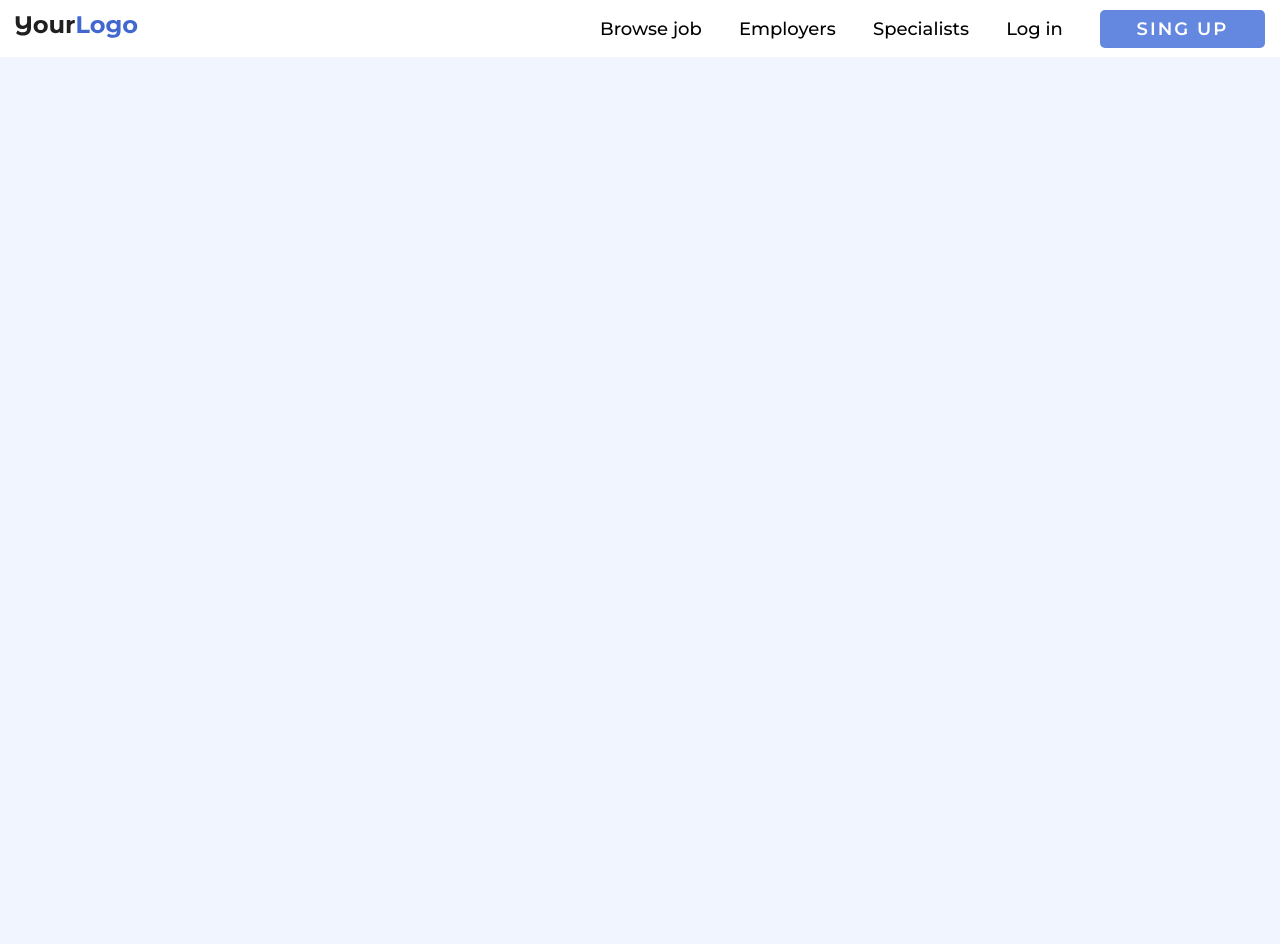
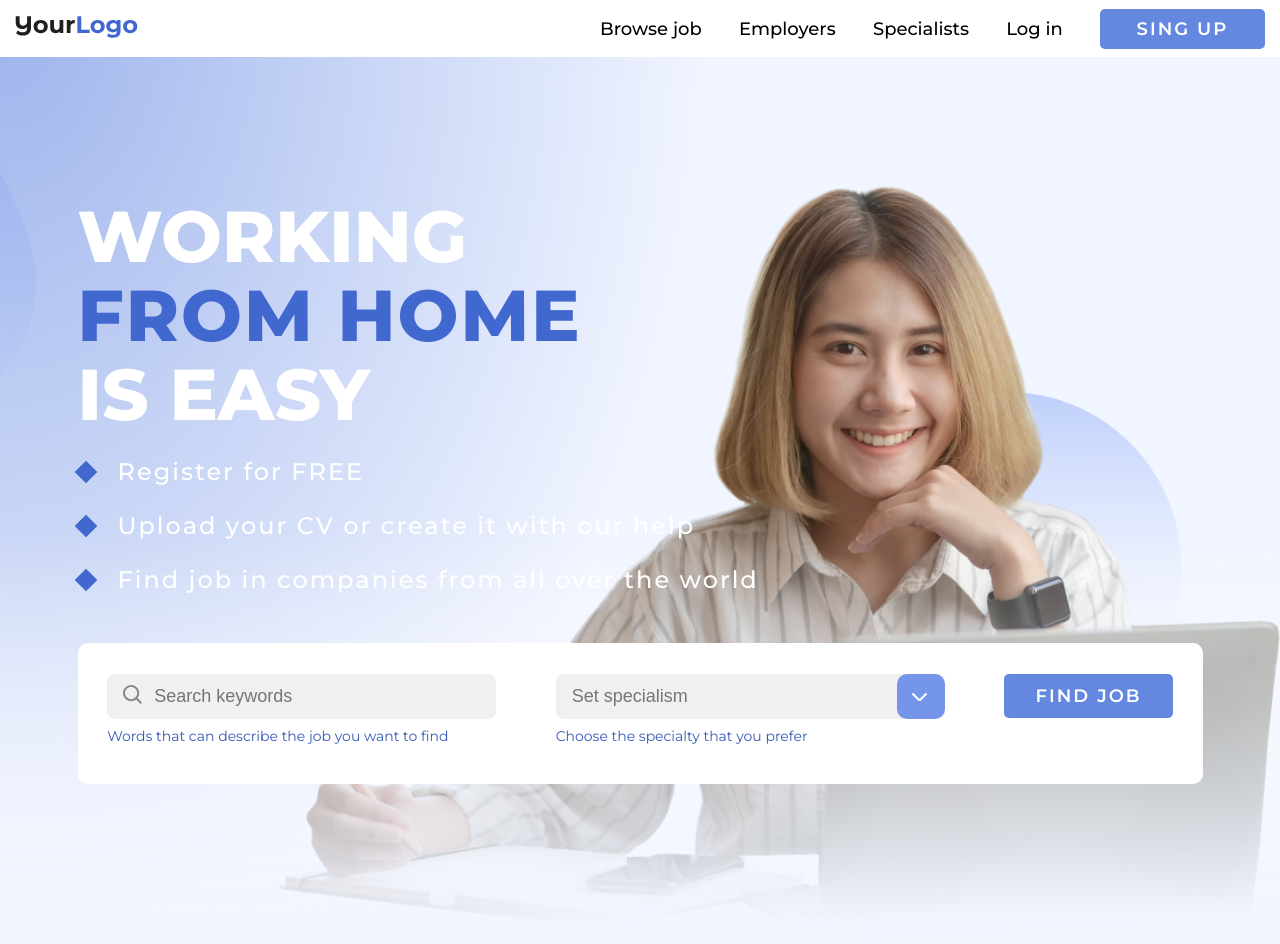
Before and after one commit to project-yourLogo/yourLogo, a plain HTML site: page index.html in a window 1280 px wide. Before the commit the page ends 800 px from the top, so only its background shows below. Drawn offline with Linux system fonts and the light colour scheme.

Commit message:
main page was created

```diff
--- a/css/style.css
+++ b/css/style.css
@@ -10,6 +10,10 @@
   min-width: 290px;
   margin: 0 auto;
   padding: 0px 15px;
+}
+
+.container-working {
+  max-width: 1125px;
 }
 
 body {
@@ -84,8 +88,6 @@ article, aside, details, figcaption, figure, footer, header, hgroup, main, nav,
   top: 0;
   left: 0;
   z-index: 50;
-  position: relative;
-  z-index: 3;
 }
 
 .header::before {
@@ -145,7 +147,7 @@ article, aside, details, figcaption, figure, footer, header, hgroup, main, nav,
   border-radius: 5px;
   width: 165px;
   color: #ffffff;
-  padding: 10px 0px;
+  padding: 11px 0px;
   display: block;
   text-align: center;
   text-transform: uppercase;
@@ -267,3 +269,233 @@ article, aside, details, figcaption, figure, footer, header, hgroup, main, nav,
     z-index: 3;
   }
 }
+
+.main-gradient {
+  padding-top: 57px;
+  background: radial-gradient(55.41% 101.69% at 0% 0%, rgba(100, 135, 223, 0.6) 0%, rgba(25, 88, 244, 0) 100%);
+  background-color: rgba(25, 88, 244, 0) 100%;
+}
+
+.working {
+  background: url("/images/Section_1_bg.png") no-repeat right center/cover;
+  height: 100vh;
+  padding-top: 140px;
+}
+
+.working__title {
+  font-size: 72px;
+  text-transform: uppercase;
+  font-weight: 800;
+  color: #ffffff;
+  line-height: 79px;
+  margin-bottom: 25px;
+}
+
+.working__title span {
+  display: block;
+  letter-spacing: 2px;
+  color: #4068CF;
+}
+
+.working__list {
+  margin-bottom: 50px;
+}
+
+.working__list li {
+  font-size: 24px;
+  letter-spacing: 2px;
+  line-height: 26px;
+  font-weight: 500;
+  position: relative;
+  padding-left: 40px;
+  margin-bottom: 28px;
+}
+
+.working__list li::before {
+  content: '';
+  position: absolute;
+  display: block;
+  width: 16px;
+  height: 16px;
+  background-color: #4068CF;
+  transform: rotate(45deg);
+  top: calc(50% - 8px);
+  left: 0;
+}
+
+.working__list a {
+  text-decoration: none;
+  color: #ffffff;
+}
+
+.working .form {
+  border-radius: 10px;
+  width: 100%;
+  padding: 31px 0 41px;
+  background-color: #ffffff;
+  display: flex;
+  justify-content: space-around;
+  align-items: flex-start;
+}
+
+.working .form-keywords {
+  flex-basis: 34.6%;
+}
+
+.working .form-keywords__box {
+  position: relative;
+}
+
+.working .form-keywords__box::before {
+  content: '';
+  display: block;
+  position: absolute;
+  background-image: url("/images/icons/search.svg");
+  top: calc(50% - 12px);
+  left: 16px;
+  width: 19px;
+  height: 19px;
+}
+
+.working .form-keywords__input {
+  width: 100%;
+  padding: 12px 0 12px 47px;
+  box-sizing: border-box;
+  font-size: 18px;
+  color: #9D9D9D;
+  font-weight: 400;
+  background: #F0F0F0;
+  border-radius: 8px;
+  border: none;
+}
+
+.working .form-keywords__desc {
+  font-size: 14px;
+  margin-top: 10px;
+  color: rgba(32, 72, 176, 0.9);
+}
+
+.working .form-specialism {
+  flex-basis: 34.6%;
+}
+
+.working .form-specialism__box {
+  position: relative;
+}
+
+.working .form-specialism__arrow {
+  position: absolute;
+  top: 0;
+  right: 0;
+  width: 48px;
+  border-radius: 10px;
+  height: 100%;
+  background-color: #7495EA;
+}
+
+.working .form-specialism__arrow::before, .working .form-specialism__arrow::after {
+  content: '';
+  background-color: #ffffff;
+  width: 10px;
+  height: 2px;
+  display: block;
+  position: absolute;
+}
+
+.working .form-specialism__arrow::after {
+  transform: rotate(-45deg);
+  top: 50%;
+  left: 40%;
+  transform: translate(-50%, -50%) rotate(45deg);
+}
+
+.working .form-specialism__arrow::before {
+  transform: rotate(45deg);
+  top: 50%;
+  left: 54%;
+  transform: translate(-50%, -50%) rotate(-45deg);
+}
+
+.working .form-specialism__input {
+  width: 100%;
+  padding: 12px 0 12px 16px;
+  box-sizing: border-box;
+  font-size: 18px;
+  color: #9D9D9D;
+  font-weight: 400;
+  background: #F0F0F0;
+  border-radius: 8px;
+  border: none;
+}
+
+.working .form-specialism__desc {
+  font-size: 14px;
+  margin-top: 10px;
+  color: rgba(32, 72, 176, 0.9);
+}
+
+.working .form__btn {
+  flex-basis: 15%;
+  background-color: #6487DF;
+  font-size: 18px;
+  letter-spacing: 2px;
+  border-radius: 5px;
+  width: 165px;
+  color: #ffffff;
+  padding: 11px 0px;
+  display: block;
+  text-align: center;
+  text-transform: uppercase;
+  text-decoration: none;
+  font-weight: 600;
+  padding: 13px 0px;
+}
+
+@media (max-width: 1024px) {
+  .working {
+    padding-top: 100px;
+  }
+  .working .form {
+    flex-wrap: wrap;
+    padding-bottom: 31px;
+  }
+  .working .form-keywords {
+    flex-basis: 45%;
+  }
+  .working .form-specialism {
+    flex-basis: 45%;
+  }
+  .working .form__btn {
+    margin-top: 30px;
+    flex-basis: initial;
+  }
+}
+
+@media (max-width: 800px) {
+  .working {
+    background: none;
+    height: 100%;
+    padding-top: 60px;
+  }
+  .working__title {
+    font-size: 60px;
+    line-height: 67px;
+  }
+  .working .form-keywords {
+    flex-basis: 95%;
+    margin-bottom: 30px;
+  }
+  .working .form-specialism {
+    flex-basis: 95%;
+  }
+}
+
+@media (max-width: 460px) {
+  .working__title {
+    font-size: 40px;
+    line-height: 47px;
+  }
+  .working__list li {
+    font-size: 18px;
+  }
+}
--- a/index.html
+++ b/index.html
@@ -27,6 +27,34 @@
                 </nav>
             </div>
         </header>
+        <div class="main-gradient">
+            <div class="working">
+                <div class="container container-working">
+                    <h1 class="working__title">working <span>from home</span>is easy</h1>
+                    <ul class="working__list">
+                        <li><a href="#">Register for FREE</a></li>
+                        <li><a href="#">Upload your CV or create it with our help</a></li>
+                        <li><a href="#">Find job in companies from all over the world</a></li>
+                    </ul>
+                    <form class="form" action="#">
+                        <div class="form-keywords">
+                            <div class="form-keywords__box">
+                                <input class="form-keywords__input" type="text" placeholder="Search keywords">
+                            </div>
+                            <p class="form-keywords__desc">Words that can describe the job you want to find</p>
+                        </div>
+                        <div class="form-specialism">
+                            <div class="form-specialism__box">
+                                <input class="form-specialism__input" type="text" placeholder="Set specialism">
+                                <a class="form-specialism__arrow" href="#"></a>
+                            </div>
+                            <p class="form-specialism__desc">Choose the specialty that you prefer</p>
+                        </div>
+                        <a class="form__btn" href="#">find job</a>
+                    </form>
+                </div>
+            </div>
+        </div>
     </div>
     <script src="js/script.js"></script>
 </body>
```
Also changed, not shown: images/icons/Frame 1.svg (added), images/icons/search.svg (added).
